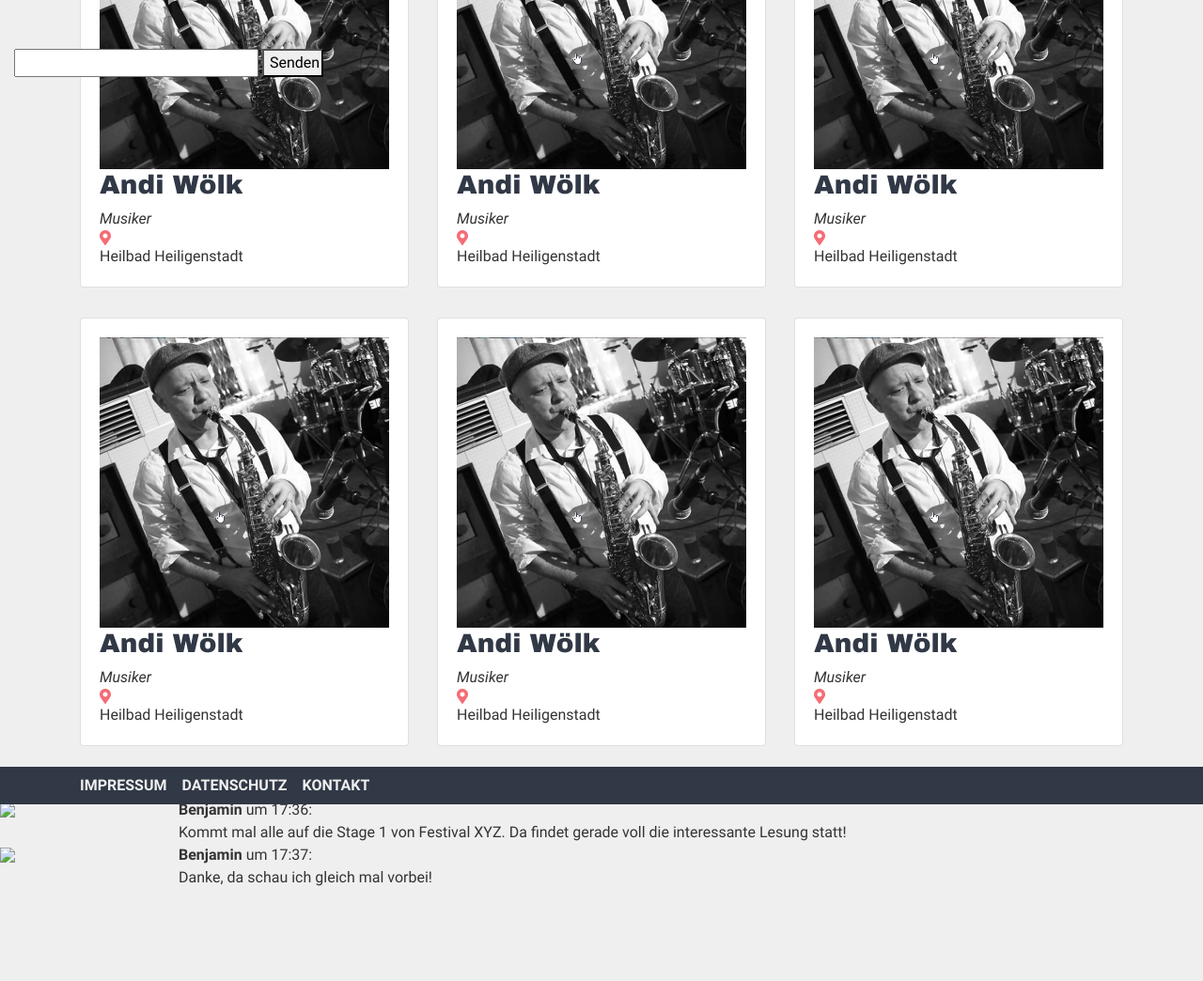
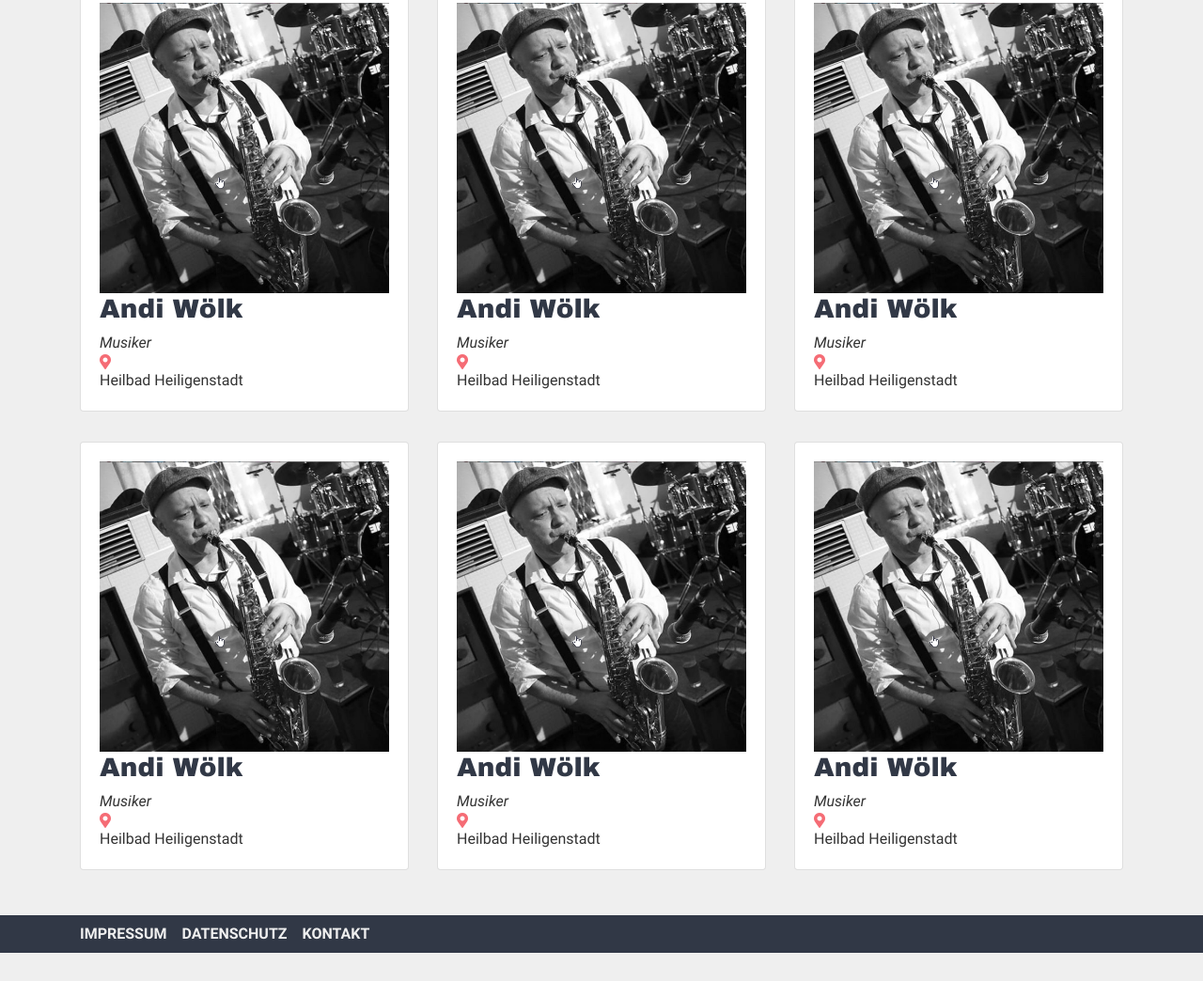
Before and after one commit to v-schulz/und-kunst, a website: page views/artists/index.html in a window 1280 px wide. Shown: the part 718-1762 px from the top of the page at 94% size. Before the commit the page ends 1574 px from the top, so only its background shows below. Drawn offline with Linux system fonts and the light colour scheme; files whose address does not match are found by name.

Commit message:
removed not working chat mockup

```diff
--- a/assets/LESS/Includes/artist.less
+++ b/assets/LESS/Includes/artist.less
@@ -37,6 +37,6 @@
   }
 
   .artist {
-    margin-bottom: 2em;
+    margin-top: 2em;
   }
 }
--- a/assets/LESS/Includes/navigation.less
+++ b/assets/LESS/Includes/navigation.less
@@ -4,6 +4,12 @@
    font-family: "Roboto", sans-serif;
    font-weight: 700;
    text-transform: uppercase;
+
+   .navbar-brand {
+     img {
+       height: 100px;
+     }
+   }
 
    a.nav-link {
       color: @color-grey-light;
@@ -13,3 +19,7 @@
      }
    }
  }
+
+ footer {
+   margin-top: 3em;
+ }
--- a/assets/LESS/Includes/old.less
+++ b/assets/LESS/Includes/old.less
@@ -54,13 +54,6 @@ html {
 body {
   margin-bottom: 30px; /* Margin bottom by footer height */
 }
-.footer {
-  position: absolute;
-  bottom: 0;
-  margin: 0;
-  width: 100%;
-  height: 40px; /* Set the fixed height of the footer here */
-}
 
 
 .input-group.md-form.form-sm.form-1 input{
--- a/views/artists/index.html
+++ b/views/artists/index.html
@@ -45,7 +45,9 @@
         </div>
     </div>
 </nav>
+
 <div class="container artist-list">
+    <h1 class="mt-4">Liste aller Künstler:innen</h1>
     <div class="row">
         <div class="artist col-12 col-sm-6 col-md-4">
             <div class="card card-body">
@@ -141,41 +143,7 @@
 
 </div>
 
-<div class="container position-fixed chat">
-    <div class="chat-header" style="background-color:rgb(100,100,100)">
-        Chat
-    </div>
-    <div class="chat-body">
-        <div class="chat-message row">
-            <div class="col-2 m-0 p-0">
-                <img class="mt-1" src="assets/img/user-1.jpg"/>
-            </div>
-            <div class="col-10 p-0">
-                <div class="mr-1" style="font-weight:bold;float:left">Benjamin</div>
-                <div> um 17:36:</div>
-                <div class="text-small m-0">Kommt mal alle auf die Stage 1 von Festival XYZ. Da findet gerade voll die
-                    interessante Lesung statt!
-                </div>
-            </div>
-        </div>
-        <div class="chat-message row">
-            <div class="col-2 m-0 p-0">
-                <img class="mt-1" src="assets/img/user-2.jpg"/>
-            </div>
-            <div class="col-10 p-0">
-                <div class="mr-1" style="font-weight:bold;float:left">Benjamin</div>
-                <div> um 17:37:</div>
-                <div class="text-small m-0">Danke, da schau ich gleich mal vorbei!</div>
-            </div>
-        </div>
-        <div style="position:fixed; bottom:0; width:340px" id="chat">
-            <div style="width:100%">
-                <input style="width:260px"></input>
-                <button style="width:65px;margin-right:10px">Senden</button>
-            </div>
-        </div>
-    </div>
-</div>
+
 
 <footer class="navbar navbar-expand-lg navbar-light bg-navbar py-0 pl-0 footer">
     <div class="container">
```
Also changed, not shown: assets/style.css, 1 other file.
